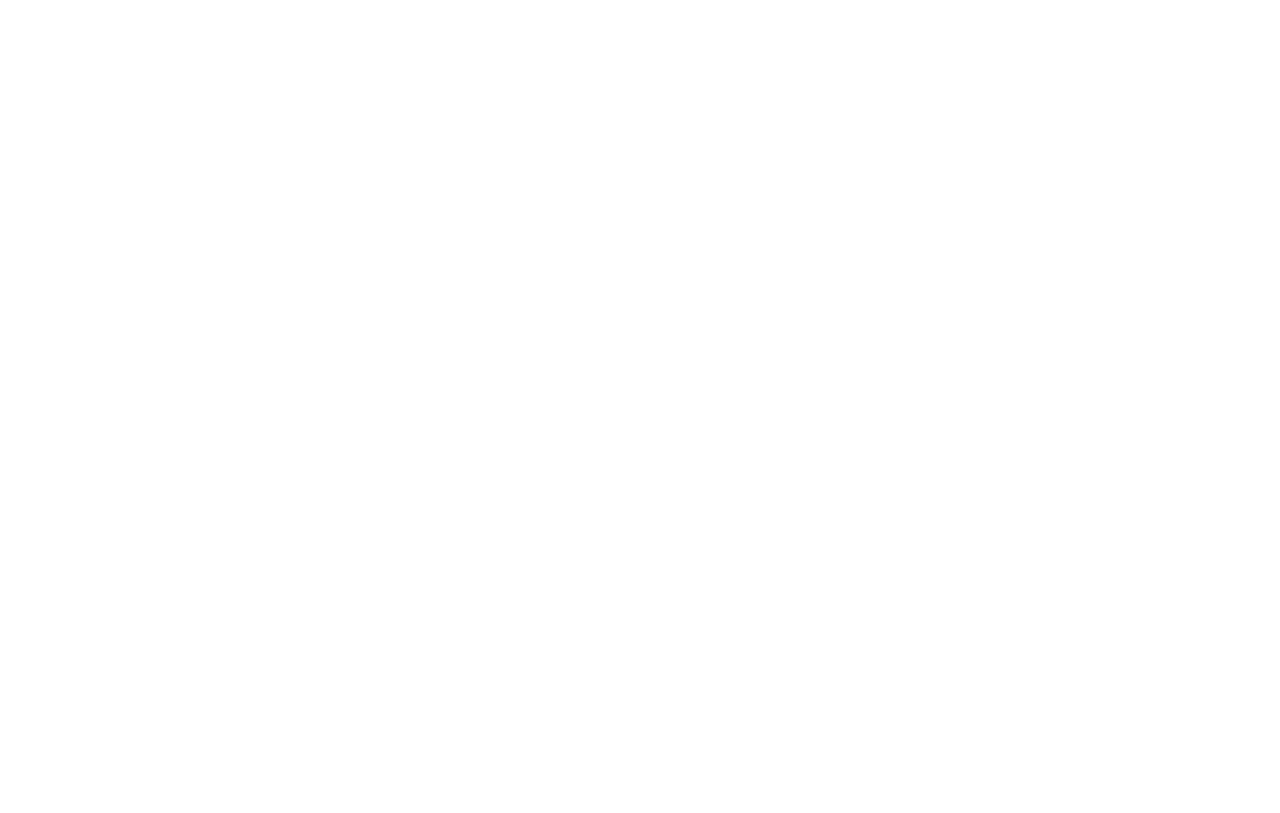
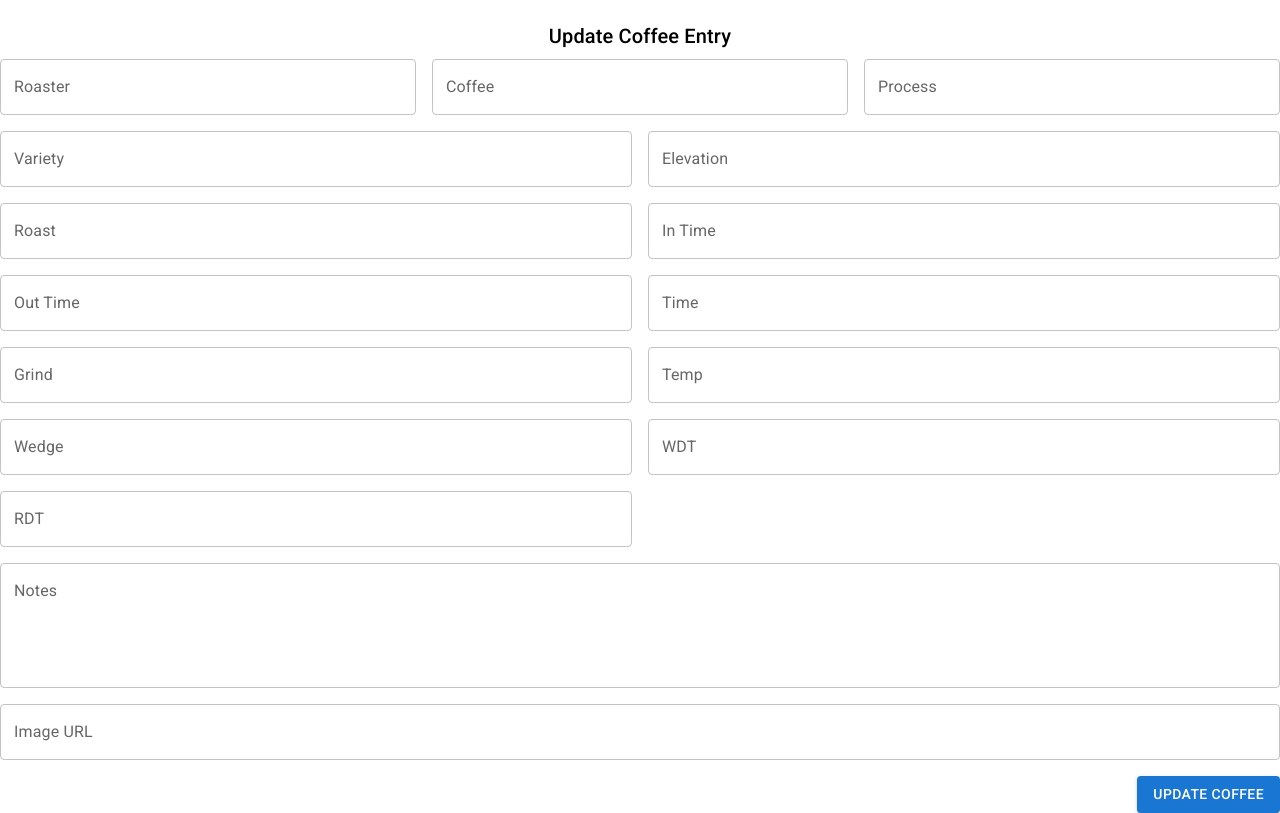
Before and after one commit to eoinmoney78/teamGit, a React (Create React App) app in the folder Expressonist/client/: page /edit-coffee/1 in a window 1280 px wide. Before the commit this address had no page. Built offline with nearby package versions, Linux system fonts and the light colour scheme.

Commit message:
eoin-new-april-3rd

```diff
--- a/Expressonist/client/src/App.jsx
+++ b/Expressonist/client/src/App.jsx
@@ -1,19 +1,16 @@
-
 
 import './App.css';
 import Auth from './components/auth/Auth';
 import { useState, useEffect } from 'react';
 import AddCoffeePage from './components/coffee/AddCoffeePage';
 import Dashboard from './components/dashboard/Dashboard';
+import AdminDashboard from './components/admin/AdminDashboard';
+import EditCoffeePage from './components/coffee/EditCoffeePage';
+
 import { Routes, Route } from 'react-router-dom';
 import Logout from './components/auth/logout/Logout';
 
-//  sessionToken, which is initialized to an empty string, and setSessionToken, which is a function used to update the sessionToken.
-
-//  also defines an updateToken function, which is used to update the session token and save it to local storage.
-
 function App() {
-
   const [sessionToken, setSessionToken] = useState('');
 
   console.log("App.jsx:", sessionToken);
@@ -23,19 +20,11 @@
     setSessionToken(newToken);
   };
 
-
-  // useEffect hook is used to load the session token from local storage when the component is mounted.
-  //  If there is a token saved in local storage, sessionToken state variable is to that value.
-
   useEffect(() => {
     if (localStorage.getItem('token')) {
       setSessionToken(localStorage.getItem('token'));
     }
   }, []);
-
-
-
-// This code renders a logout button in the navigation bar if the sessionToken is not an empty string.
 
   return (
     <div className="App">
@@ -46,16 +35,20 @@
         ) : null}
       </nav>
 
-       {/* There are three routes defined: one for the authentication page, one for the dashboard page, and one for the add-coffee page. */}
+      <Routes>
+        <Route path="/" element={<Auth updateToken={updateToken} />} />
 
+        <Route path="/dashboard" element={<Dashboard token={sessionToken} />} />
 
-       <Routes>
+        <Route path="/add-coffee" element={<AddCoffeePage token={sessionToken} />} />
 
-<Route path="/" element={<Auth updateToken={updateToken} />} />
-<Route path="/dashboard" element={<Dashboard token={sessionToken}/>} />
-<Route path="/add-coffee" element={<AddCoffeePage token={sessionToken}/>} />
+        <Route
+  path="/edit-coffee/:id"
+  element={<EditCoffeePage token={sessionToken} />}
+/>
 
-       </Routes>
+        <Route path="/admin-dashboard" element={<AdminDashboard token={sessionToken} />} />
+      </Routes>
     </div>
   );
 }
--- /dev/null
+++ b/Expressonist/client/src/components/admin/AdminDashboard.jsx
@@ -0,0 +1,14 @@
+import React from 'react';
+
+const AdminDashboard = () => {
+
+    return (
+        <div>
+            <h1>Welcome to the Admin Dashboard!</h1>
+
+        </div>
+    )
+};
+
+
+export default AdminDashboard;
--- a/Expressonist/client/src/components/auth/login/Login.jsx
+++ b/Expressonist/client/src/components/auth/login/Login.jsx
@@ -61,12 +61,16 @@
       });
 
       const data = await res.json();
+      console.log('data:', data); // see the value of the data object
       emailRef.current.value = '';
       passwordRef.current.value = '';
 
       if (data.user && data.user.isAdmin) {
         updateToken(data.token);
-        navigate('/admin/dashboard'); // Navigate to the admin dashboard route on successful login
+        console.log('navigating to /admin/dashboard'); // see if the admin dashboard route is being navigated to
+
+        navigate('/admin-dashboard'); // Navigate to the admin dashboard route on successful login
+        console.log('navigating to /dashboard'); //  see if the regular user dashboard route is being navigated to
       } else if (data.user) {
         updateToken(data.token);
         navigate('/dashboard'); // Navigate to the regular user dashboard route on successful login
--- a/Expressonist/client/src/components/coffee/CoffeeDetails.jsx
+++ b/Expressonist/client/src/components/coffee/CoffeeDetails.jsx
@@ -1,3 +1,6 @@
+
+
+
 import React from 'react';
 
 // CoffeeDetails has a single prop called CoffeeData and returns a div containing all the coffe info for our user , also has image of the coffee bag styled in a circular style
--- /dev/null
+++ b/Expressonist/client/src/components/coffee/EditCoffeePage.jsx
@@ -0,0 +1,218 @@
+import React, { useState, useEffect } from 'react';
+import { TextField, Button, Grid, Typography, Box } from '@mui/material';
+
+
+
+const EditCoffeePage = ({ coffeeData, onSubmit }) => {
+
+
+  const [roaster, setRoaster] = useState('');
+  const [coffee, setCoffee] = useState('');
+  const [process, setProcess] = useState('');
+  const [variety, setVariety] = useState('');
+  const [elevation, setElevation] = useState('');
+  const [roast, setRoast] = useState('');
+  const [inTime, setInTime] = useState('');
+  const [outTime, setOutTime] = useState('');
+  const [time, setTime] = useState('');
+  const [grind, setGrind] = useState('');
+  const [temp, setTemp] = useState('');
+  const [wedge, setWedge] = useState('');
+  const [wdt, setWdt] = useState('');
+  const [rdt, setRdt] = useState('');
+  const [notes, setNotes] = useState('');
+  const [img, setImg] = useState('');
+
+  useEffect(() => {
+    if (coffeeData) {
+      setRoaster(coffeeData.roaster);
+      setCoffee(coffeeData.coffee);
+      setProcess(coffeeData.process);
+      setVariety(coffeeData.variety);
+      setElevation(coffeeData.elevation);
+      setRoast(coffeeData.roast);
+      setInTime(coffeeData.in);
+      setOutTime(coffeeData.out);
+      setTime(coffeeData.time);
+      setGrind(coffeeData.grind);
+      setTemp(coffeeData.temp);
+      setWedge(coffeeData.wedge);
+      setWdt(coffeeData.wdt);
+      setRdt(coffeeData.rdt);
+      setNotes(coffeeData.notes);
+      setImg(coffeeData.img);
+    }
+  }, [coffeeData]);
+
+  const handleSubmit = (event) => {
+    event.preventDefault();
+    const updatedCoffeeData = {
+      roaster,
+      coffee,
+      process,
+      variety,
+      elevation: Number(elevation),
+      roast,
+      in: Number(inTime),
+      out: Number(outTime),
+      time: Number(time),
+      grind: Number(grind),
+      temp: Number(temp),
+      wedge: Number(wedge),
+      wdt: Boolean(wdt),
+      rdt: Boolean(rdt),
+      notes,
+      img,
+    };
+    onSubmit(updatedCoffeeData);
+  };
+
+  return (
+    <form onSubmit={handleSubmit}>
+      <Typography variant="h6" gutterBottom>
+        Update Coffee Entry
+      </Typography>
+      <Grid container spacing={2}>
+        <Grid item xs={8} sm={4}>
+          <TextField
+            label="Roaster"
+            value={roaster}
+            onChange={(e) => setRoaster(e.target.value)}
+            fullWidth
+          />
+        </Grid>
+        <Grid item xs={8} sm={4}>
+          <TextField
+            label="Coffee"
+            value={coffee}
+            onChange={(e) => setCoffee(e.target.value)}
+            fullWidth
+          />
+        </Grid>
+        <Grid item xs={8} sm={4}>
+          <TextField
+            label="Process"
+            value={process}
+            onChange={(e) => setProcess(e.target.value)}
+            fullWidth
+          />
+        </Grid>
+        <Grid item xs={12} sm={6}>
+          <TextField
+            label="Variety"
+            value={variety}
+            onChange={(e) => setVariety(e.target.value)}
+            fullWidth
+          />
+        </Grid>
+        <Grid item xs={12} sm={6}>
+          <TextField
+            label="Elevation"
+            value={elevation}
+            onChange={(e) => setElevation(e.target.value)}
+            fullWidth
+          />
+        </Grid>
+        <Grid item xs={12} sm={6}>
+          <TextField
+            label="Roast"
+            value={roast}
+            onChange={(e) => setRoast(e.target.value)}
+            fullWidth
+          />
+        </Grid>
+        <Grid item xs={12} sm={6}>
+          <TextField
+            label="In Time"
+            value={inTime}
+            onChange={(e) => setInTime(e.target.value)}
+            fullWidth
+          />
+        </Grid>
+        <Grid item xs={12} sm={6}>
+          <TextField
+            label="Out Time"
+            value={outTime}
+            onChange={(e) => setOutTime(e.target.value)}
+            fullWidth
+          />
+        </Grid>
+        <Grid item xs={12} sm={6}>
+          <TextField
+            label="Time"
+            value={time}
+            onChange={(e) => setTime(e.target.value)}
+            fullWidth
+          />
+        </Grid>
+        <Grid item xs={12} sm={6}>
+          <TextField
+            label="Grind"
+            value={grind}
+            onChange={(e) => setGrind(e.target.value)}
+            fullWidth
+          />
+        </Grid>
+        <Grid item xs={12} sm={6}>
+          <TextField
+            label="Temp"
+            value={temp}
+            onChange={(e) => setTemp(e.target.value)}
+            fullWidth
+          />
+        </Grid>
+        <Grid item xs={12} sm={6}>
+          <TextField
+            label="Wedge"
+            value={wedge}
+            onChange={(e) => setWedge(e.target.value)}
+            fullWidth
+          />
+        </Grid>
+        <Grid item xs={12} sm={6}>
+          <TextField
+            label="WDT"
+            value={wdt}
+            onChange={(e) => setWdt(e.target.value)}
+            fullWidth
+          />
+        </Grid>
+        <Grid item xs={12} sm={6}>
+          <TextField
+            label="RDT"
+            value={rdt}
+            onChange={(e) => setRdt(e.target.value)}
+            fullWidth
+          />
+        </Grid>
+        <Grid item xs={12}>
+  <TextField
+    label="Notes"
+    value={notes}
+    onChange={(e) => setNotes(e.target.value)}
+    fullWidth
+    multiline
+    rows={4}
+  />
+</Grid>
+<Grid item xs={12}>
+  <TextField
+    label="Image URL"
+    value={img}
+    onChange={(e) => setImg(e.target.value)}
+    fullWidth
+  />
+</Grid>
+<Grid item xs={12}>
+  <Box display="flex" justifyContent="flex-end">
+    <Button type="submit" variant="contained" color="primary">
+      Update Coffee
+    </Button>
+  </Box>
+</Grid>
+</Grid>
+</form>
+);
+};
+
+export default EditCoffeePage;
--- a/Expressonist/client/src/environmnent/index.js
+++ b/Expressonist/client/src/environmnent/index.js
@@ -1 +1 @@
-export let baseURL = 'http://localhost:4000';
+export let baseURL = 'http://localhost:4004';
```
Also changed, not shown: Expressonist/client/src/components/auth/logout/Logout.jsx (+0 -23 lines), Expressonist/client/src/components/dashboard/Dashboard.jsx (+62 -8 lines), Expressonist/client/src/notes.md (+7 -0 lines).
